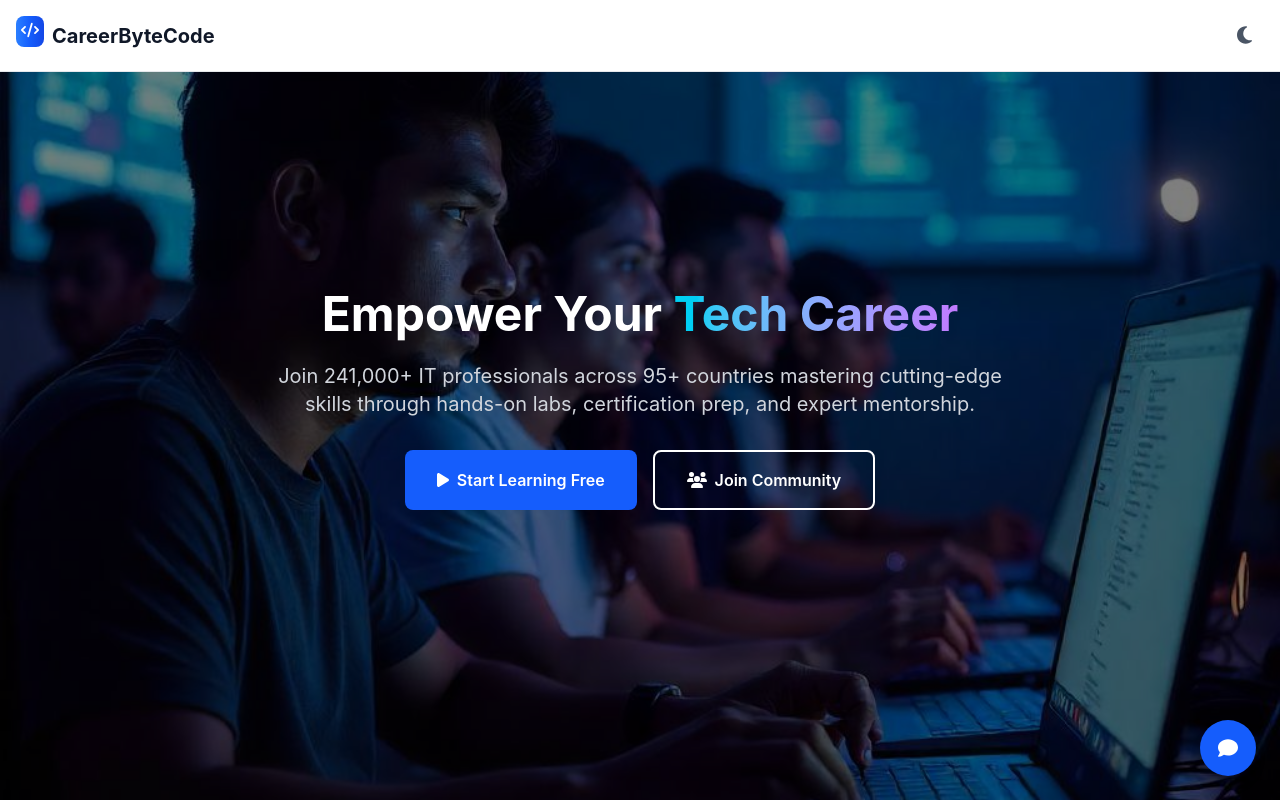
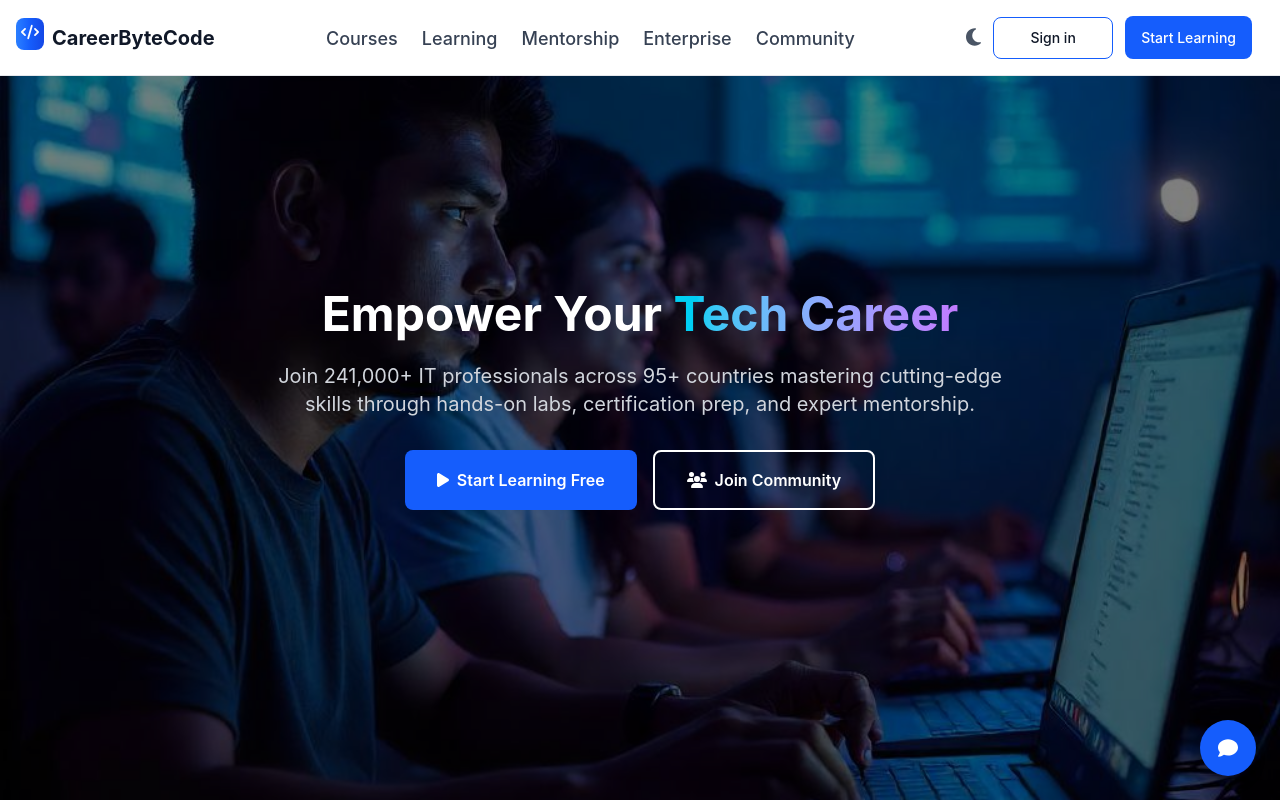
Before and after one commit to careerbytecode/CareerByteCode-website, a React (Vite) app in the folder careerbytecode/: page / in a window 1280 px wide. Shown: the top 802 px of the page. Built offline with nearby package versions, Linux system fonts and the light colour scheme.

Commit message:
navbar set up

```diff
--- a/careerbytecode/src/components/Navbar.jsx
+++ b/careerbytecode/src/components/Navbar.jsx
@@ -28,27 +28,40 @@ const Navbar = () => {
           <span className="text-gray-900 font-bold career-byte-text dark:text-white">CareerByteCode</span>
         </a>
 
+        {/* Desktop Menu Items */}
+        <div className="hidden lg:flex items-center xl:text-[18px] space-x-6 font-medium text-gray-700 dark:text-white">
+          <a href="#" className="hover:text-blue-600">Courses</a>
+          <a href="#" className="hover:text-blue-600">Learning</a>
+          <a href="#" className="hover:text-blue-600">Mentorship</a>
+          <a href="#" className="hover:text-blue-600">Enterprise</a>
+          <a href="#" className="hover:text-blue-600">Community</a>
+        </div>
+
         {/* Right buttons */}
         <div className="flex lg:order-2 space-x-3 rtl:space-x-reverse items-center">
           <button className="text-gray-600 hover:text-blue-400 cursor-pointer text-[20px]" onClick={handleMode}>
             <FontAwesomeIcon icon={faMoon} />
           </button>
 
-          <button className="relative hidden lg:inline-flex items-center justify-center p-0.5 text-sm font-medium text-gray-900 rounded-lg w-30 h-10.5 border hover:bg-blue-600 hover:text-white border-blue-600 cursor-pointer">
-            <span className="relative px-5 py-2 transition-all ease-in duration-75 rounded-md">
-              Sign in
-            </span>
-          </button>
 
-          <button type="button" className="text-white hidden lg:inline-block bg-blue-600 hover:bg-blue-800 focus:ring-4 focus:outline-none focus:ring-blue-300 font-medium rounded-lg text-sm h-[43px] px-4 py-2 text-center dark:bg-blue-600 dark:hover:bg-blue-700 dark:focus:ring-blue-800 cursor-pointer">
-            Start Learning
-          </button>
+          <button className="hidden lg:flex items-center justify-center p-0.5 text-sm font-medium text-gray-900 rounded-lg w-30 h-10.5 border border-blue-600 hover:bg-blue-600 hover:text-white cursor-pointer">
+  <span className="px-5 py-2 transition-all ease-in duration-75 rounded-md">
+    Sign in
+  </span>
+</button>
 
+{/* Start Learning - visible only on large screen */}
+<button
+  type="button"
+  className="hidden lg:block text-white bg-blue-600 hover:bg-blue-800 focus:ring-4 focus:outline-none focus:ring-blue-300 font-medium rounded-lg text-sm h-[43px] px-4 py-2 text-center dark:bg-blue-600 dark:hover:bg-blue-700 dark:focus:ring-blue-800 cursor-pointer"
+>
+  Start Learning
+</button>
           {/* Hamburger button */}
           <button
             type="button"
             onClick={() => setIsMenuOpen(!isMenuOpen)}
-            className="inline-flex items-center p-2 w-10 h-10 justify-center text-sm text-gray-500 rounded-lg lg:hidden hover:bg-gray-100 focus:outline-none focus:ring-2 focus:ring-gray-200 dark:text-gray-400 dark:hover:bg-gray-700 dark:focus:ring-gray-600"
+            className="inline-flex items-center p-2 w-10 h-10 justify-center text-sm text-gray-500 rounded-lg lg:hidden hover:bg-gray-100 focus:outline-none cursor-pointer focus:ring-2 focus:ring-gray-200 dark:text-gray-400 dark:hover:bg-gray-700 dark:focus:ring-gray-600"
             aria-expanded={isMenuOpen}
           >
             <svg className="w-5 h-5" fill="none" viewBox="0 0 17 14" xmlns="http://www.w3.org/2000/svg">
@@ -67,7 +80,7 @@ const Navbar = () => {
               <li><a href="#" className="hover:text-blue-600">Enterprise</a></li>
               <li><a href="#" className="hover:text-blue-600">Community</a></li>
               <li>
-                <button className="w-full text-white bg-blue-600 rounded-lg py-2">Start Learning</button>
+                <button className="w-full text-white bg-blue-600 rounded-lg py-2 hover:bg-blue-700">Start Learning</button>
               </li>
               <li>
                 <button className="w-full border border-blue-600 text-blue-600 rounded-lg py-2 hover:bg-blue-600 hover:text-white">Sign in</button>
```
